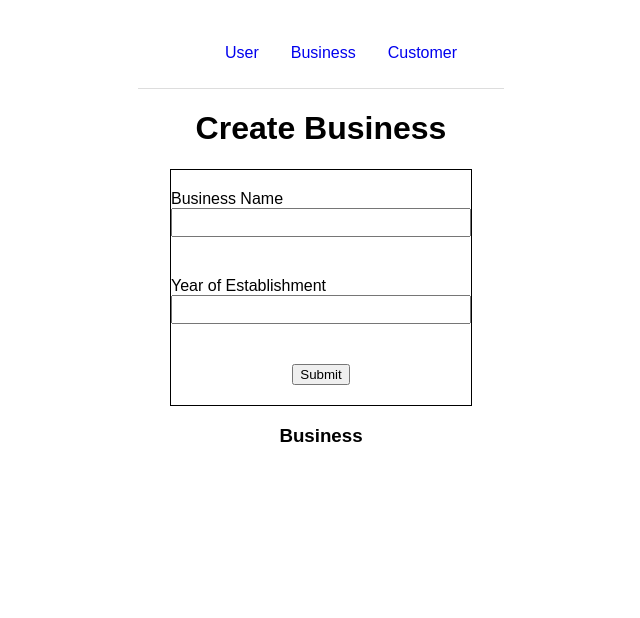
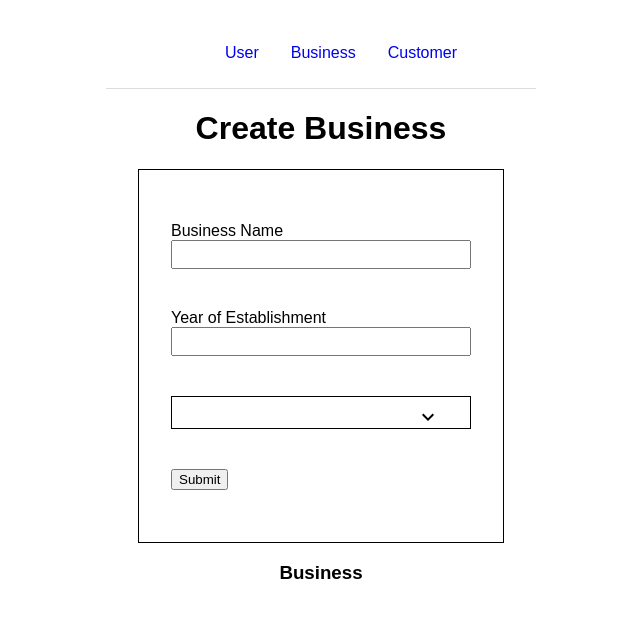
Before and after one commit to GreatEki/isidore-test, a Next.js app in the folder client/: page /business in a window 1280 px wide. Shown: the top 618 px of the page, without its empty margins (319-959 px from the left). Built offline with nearby package versions, Linux system fonts and the light colour scheme.

Commit message:
chore: dropdown component

```diff
--- /dev/null
+++ b/client/components/dropdown/Dropdown.module.css
@@ -0,0 +1,32 @@
+.customSelector {
+	position: relative;
+	display: inline-block;
+	width: 100%;
+    border: 1px solid black;
+}
+
+.selectDropdown {
+    /* min-height: 45px; */
+    background: transparent;
+    border: black;
+    border-radius: 0.5rem;
+    width: 100%;
+    color: black;
+    padding: 0.5rem;
+    outline: none;
+    cursor: pointer;
+
+    appearance: none;
+    -webkit-appearance: none;
+    -moz-appearance: none;
+    -ms-appearance: none;
+}
+
+
+.arrow {
+    position: absolute;
+    right: 30px;
+    top: 0.5rem;
+    font-size: 1.5rem;
+    pointer-events: none;
+}
--- /dev/null
+++ b/client/components/dropdown/Dropdown.tsx
@@ -0,0 +1,65 @@
+import React, { useState, useEffect } from "react";
+import { MdKeyboardArrowDown } from "react-icons/md";
+import styles from "./Dropdown.module.css";
+
+interface Props {
+  list: any[];
+  textContent: string;
+  optionValue: string;
+  onChange: (e: React.ChangeEvent<HTMLSelectElement>) => void;
+}
+
+interface SelectI {
+  value: any;
+  textContent: any;
+  key: any;
+}
+const Dropdown: React.FC<Props> = (props) => {
+  const { list, textContent, optionValue, onChange } = props;
+  const [optionList, setOptionList] = useState<SelectI[]>([]);
+
+  useEffect(() => {
+    const opts = list.map((item) => {
+      let optionData: SelectI = {
+        value: "",
+        textContent: "",
+        key: "",
+      };
+
+      for (const key in item) {
+        optionData = {
+          value: item[optionValue],
+          textContent: item[textContent],
+          key: item[key],
+        };
+      }
+
+      return optionData;
+    });
+
+    setOptionList(opts);
+  }, [list, optionValue, textContent]);
+
+  return (
+    <label className={styles.customSelector}>
+      {" "}
+      <select className={styles.selectDropdown} onChange={onChange}>
+        {optionList ? (
+          optionList.map((item, index) => (
+            <option key={index} value={item.value}>
+              {item.textContent}
+            </option>
+          ))
+        ) : (
+          <option value="null"> No Data Available </option>
+        )}
+      </select>
+      <span className={styles.arrow}>
+        {" "}
+        <MdKeyboardArrowDown />{" "}
+      </span>
+    </label>
+  );
+};
+
+export default Dropdown;
--- a/client/components/index.ts
+++ b/client/components/index.ts
@@ -2,5 +2,6 @@ import Input from "./input/Input";
 import Button from "./button/Button";
 import User from "./user/User";
 import Menu from "./menu/Menu";
+import Dropdown from "./dropdown/Dropdown";
 
-export { Input, Button, User, Menu };
+export { Input, Button, User, Menu, Dropdown };
--- a/client/graphql/mutations.ts
+++ b/client/graphql/mutations.ts
@@ -27,7 +27,6 @@ export const DELETE_USER = gql`
   }
 `;
 
-
 export const CREATE_BUSINESS = gql`
   mutation CreateBusiness($input: CreateBusinessInput!) {
     createBusiness(input: $input) {
@@ -37,4 +36,15 @@ export const CREATE_BUSINESS = gql`
       owner
     }
   }
-`
+`;
+
+export const UPDATE_BUSINESS = gql`
+  mutation UpdateBusiness($updateBusinessInput2: UpdateBusinessInput!) {
+    updateBusiness(input: $updateBusinessInput2) {
+      id
+      name
+      yearOfEstablishment
+      owner
+    }
+  }
+`;
--- a/client/graphql/queries.ts
+++ b/client/graphql/queries.ts
@@ -10,3 +10,14 @@ export const GET_USERS = gql`
     }
   }
 `;
+
+export const GET_BUSINESSES = gql`
+  query GetAllBusinesses {
+    getBusinesses {
+      id
+      name
+      yearOfEstablishment
+      owner
+    }
+  }
+`;
--- a/client/pages/_app.tsx
+++ b/client/pages/_app.tsx
@@ -3,13 +3,21 @@ import type { AppProps } from "next/app";
 import MainLayout from "../layouts/MainLayout";
 import { ApolloProvider } from "@apollo/client";
 import client from "../graphql/client";
+import { useState, useEffect } from "react";
 
 export default function App({ Component, pageProps }: AppProps) {
+  const [domLoaded, setDomLoaded] = useState(false);
+
+  useEffect(() => {
+    setDomLoaded(true);
+  }, []);
   return (
     <ApolloProvider client={client}>
-      <MainLayout>
-        <Component {...pageProps} />
-      </MainLayout>
+      {domLoaded && (
+        <MainLayout>
+          <Component {...pageProps} />
+        </MainLayout>
+      )}
     </ApolloProvider>
   );
 }
--- a/client/pages/business/Business.module.css
+++ b/client/pages/business/Business.module.css
@@ -7,4 +7,5 @@
     display: grid;
     place-items: center;
     border: 1px solid black;
+    padding: 2rem;
   }
--- a/client/pages/business/index.tsx
+++ b/client/pages/business/index.tsx
@@ -1,37 +1,74 @@
 import React, { useState } from "react";
-import { Input, Button } from "../../components";
+import { Input, Button, Dropdown } from "../../components";
 import styles from "./Business.module.css";
-import { ActionT } from "../../types";
-import { CREATE_BUSINESS } from "../../graphql/mutations";
-import { useMutation } from "@apollo/client";
+import { ActionT, IBusiness } from "../../types";
+import { CREATE_BUSINESS, UPDATE_BUSINESS } from "../../graphql/mutations";
+import { GET_BUSINESSES } from "../../graphql/queries";
+import { GET_USERS } from "../../graphql/queries";
+import { useQuery, useMutation } from "@apollo/client";
+import client from "../../graphql/client";
 
 const INITIAL_STATE = {
   id: 0,
   name: "",
   yearOfEstablishment: "",
-  ownder: 1,
+  owner: 1,
 };
 
 export default function Business() {
-  const [business, setBusiness] = useState(INITIAL_STATE);
+  const [business, setBusiness] = useState<IBusiness>(INITIAL_STATE);
   const [actionType, setActionType] = useState<ActionT>("create");
+
+  const { data: userList } = useQuery(GET_USERS);
+  const { data: businesses } = useQuery(GET_BUSINESSES);
 
   const [createBusiness] = useMutation(CREATE_BUSINESS, {
     onCompleted: (data) => {
-      console.log(data);
+      client.refetchQueries({ include: [GET_BUSINESSES] });
     },
   });
 
+  const [updateBusiness] = useMutation(UPDATE_BUSINESS);
+
   function handleSubmit(e: React.FormEvent, actionType: ActionT) {
+    console.log(business);
     e.preventDefault();
+    const { id, name, yearOfEstablishment, owner } = business;
     switch (actionType) {
       case "create":
-        createBusiness({ variables: { input: { ...business } } });
+        createBusiness({
+          variables: {
+            input: {
+              name,
+              yearOfEstablishment,
+              owner,
+            },
+          },
+        });
+        break;
+      case "update":
+        updateBusiness({ variables: { input: { ...business } } });
+        break;
+      default:
+        createBusiness({
+          variables: {
+            input: {
+              name,
+              yearOfEstablishment,
+              owner: owner,
+            },
+          },
+        });
+        break;
     }
   }
 
   function handleChange(e: React.ChangeEvent<HTMLInputElement>) {
     setBusiness((prev) => ({ ...prev, [e.target.name]: e.target.value }));
+  }
+
+  function handleSelectChange(e: React.ChangeEvent<HTMLSelectElement>) {
+    console.log(e.target.value);
   }
 
   return (
@@ -53,12 +90,21 @@ export default function Business() {
         </div>
         <div className="form-item">
           <Input
-            type="number"
+            type="text"
             label="Year of Establishment"
             name="yearOfEstablishment"
             value={business.yearOfEstablishment}
             onChange={handleChange}
             required={true}
+          />
+        </div>
+
+        <div className="form-item">
+          <Dropdown
+            list={userList?.users || []}
+            textContent="firstName"
+            optionValue="id"
+            onChange={handleSelectChange}
           />
         </div>
 
@@ -70,6 +116,12 @@ export default function Business() {
       <section>
         <article className="list">
           <h3 className="text-center"> Business</h3>
+          {businesses?.getBusinesses.map((bus: any, index: number) => (
+            <div key={index}>
+              <p>{bus.name}</p>
+              <p> {bus.yearOfEstablishment}</p>
+            </div>
+          ))}
         </article>
       </section>
     </div>
--- a/client/styles/globals.css
+++ b/client/styles/globals.css
@@ -18,6 +18,7 @@ body {
 
 .form-item {
   margin: 20px 0;
+  width: 100%;
 }
 
 .cursor:hover {
```
Also changed, not shown: client/types/index.ts (+7 -0 lines). Lines whose indentation alone changed are shown as unchanged.
